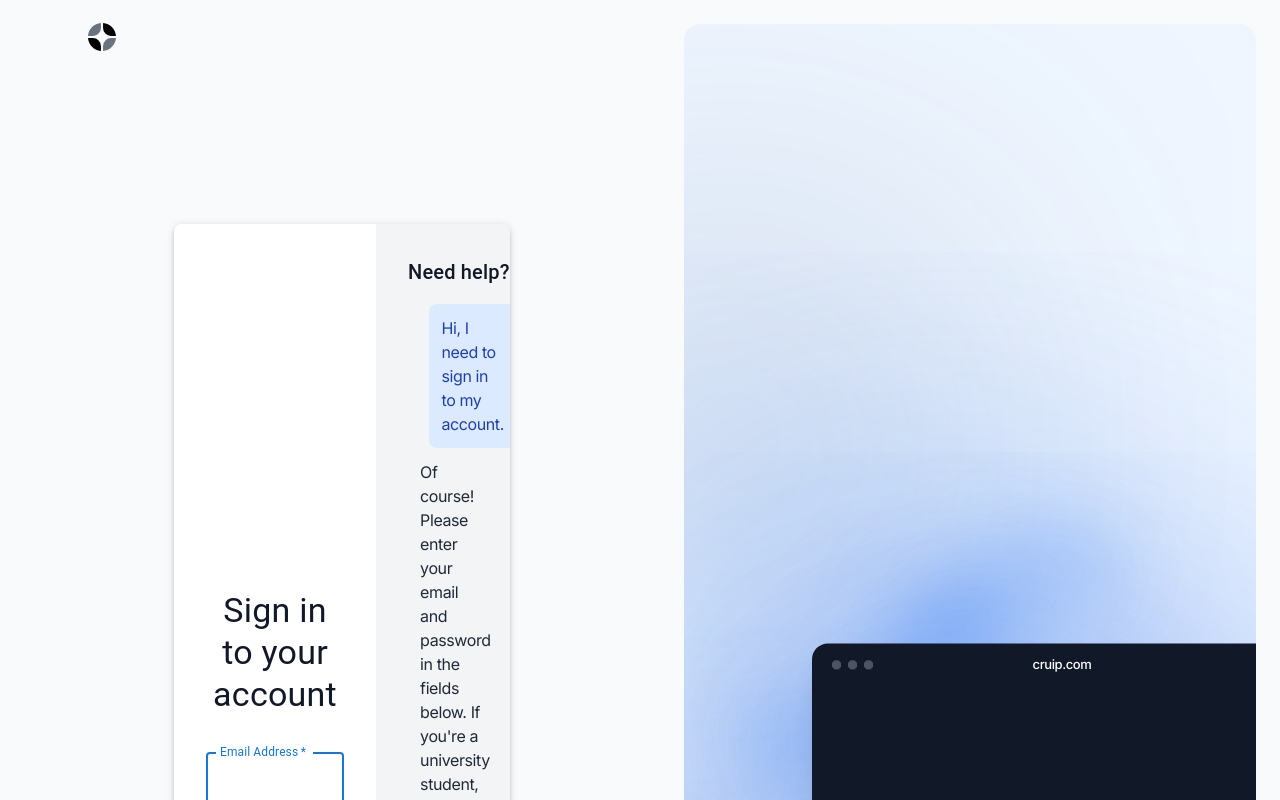
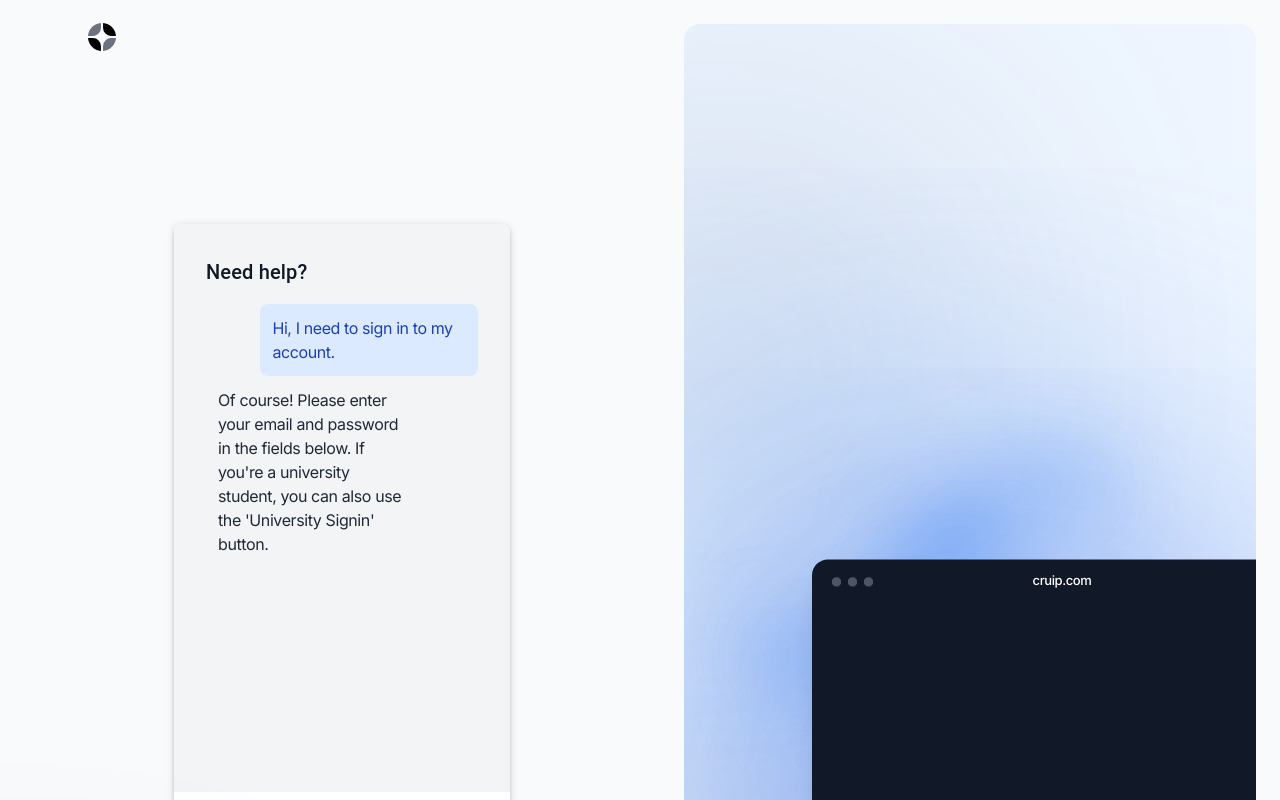
Before and after one commit to AnthonyCampos1234/Avisari, a Next.js app: page /signin in a window 1280 px wide. Shown: the top 800 px of the page. Built offline with nearby package versions, Linux system fonts and the light colour scheme.

Commit message:
more changes

```diff
--- a/app/(auth)/signin/page.tsx
+++ b/app/(auth)/signin/page.tsx
@@ -1,6 +1,6 @@
 "use client";
 
-import { useState, useRef, useEffect } from "react";
+import { useState, useEffect } from "react";
 import { signIn } from "next-auth/react";
 import { useRouter } from "next/navigation";
 import Link from "next/link";
@@ -75,8 +75,8 @@ export default function SignIn() {
         sx={{
           marginTop: 8,
           display: 'flex',
-          flexDirection: 'row',
-          alignItems: 'stretch',
+          flexDirection: 'column',
+          alignItems: 'center',
           bgcolor: 'background.paper',
           borderRadius: 2,
           boxShadow: 3,
@@ -85,7 +85,28 @@ export default function SignIn() {
       >
         <Box
           sx={{
-            flex: 1,
+            width: '100%',
+            bgcolor: '#f3f4f6',
+            p: 4,
+            display: 'flex',
+            flexDirection: 'column',
+            minHeight: '200px', // Adjust as needed
+          }}
+        >
+          <Typography variant="h6" gutterBottom sx={{ mb: 2 }}>
+            Need help?
+          </Typography>
+          <Box sx={{ flexGrow: 1, overflowY: 'auto', display: 'flex', flexDirection: 'column', justifyContent: 'flex-end' }}>
+            {chatSteps.map((step, index) => (
+              <ChatBubble key={index} type={step.type as 'user' | 'ai'} isVisible={index <= currentStep}>
+                {step.message}
+              </ChatBubble>
+            ))}
+          </Box>
+        </Box>
+        <Box
+          sx={{
+            width: '100%',
             display: 'flex',
             flexDirection: 'column',
             justifyContent: 'center',
@@ -165,26 +186,6 @@ export default function SignIn() {
             </Box>
           </Box>
         </Box>
-        <Box
-          sx={{
-            flex: 1,
-            bgcolor: '#f3f4f6',
-            p: 4,
-            display: 'flex',
-            flexDirection: 'column',
-          }}
-        >
-          <Typography variant="h6" gutterBottom sx={{ mb: 2 }}>
-            Need help?
-          </Typography>
-          <Box sx={{ flexGrow: 1, overflowY: 'auto', display: 'flex', flexDirection: 'column', justifyContent: 'flex-end' }}>
-            {chatSteps.map((step, index) => (
-              <ChatBubble key={index} type={step.type as 'user' | 'ai'} isVisible={index <= currentStep}>
-                {step.message}
-              </ChatBubble>
-            ))}
-          </Box>
-        </Box>
       </Box>
     </Container>
   );
--- a/app/(auth)/signup/page.tsx
+++ b/app/(auth)/signup/page.tsx
@@ -1,6 +1,6 @@
 "use client";
 
-import { useState, useRef, useEffect } from "react";
+import { useState, useEffect } from "react";
 import { useRouter } from "next/navigation";
 import { signIn } from "next-auth/react";
 import Link from "next/link";
@@ -90,8 +90,8 @@ export default function SignUp() {
         sx={{
           marginTop: 8,
           display: 'flex',
-          flexDirection: 'row',
-          alignItems: 'stretch',
+          flexDirection: 'column',
+          alignItems: 'center',
           bgcolor: 'background.paper',
           borderRadius: 2,
           boxShadow: 3,
@@ -100,7 +100,28 @@ export default function SignUp() {
       >
         <Box
           sx={{
-            flex: 1,
+            width: '100%',
+            bgcolor: '#f3f4f6',
+            p: 4,
+            display: 'flex',
+            flexDirection: 'column',
+            minHeight: '200px', // Adjust as needed
+          }}
+        >
+          <Typography variant="h6" gutterBottom sx={{ mb: 2 }}>
+            Need help?
+          </Typography>
+          <Box sx={{ flexGrow: 1, overflowY: 'auto', display: 'flex', flexDirection: 'column', justifyContent: 'flex-end' }}>
+            {chatSteps.map((step, index) => (
+              <ChatBubble key={index} type={step.type as 'user' | 'ai'} isVisible={index <= currentStep}>
+                {step.message}
+              </ChatBubble>
+            ))}
+          </Box>
+        </Box>
+        <Box
+          sx={{
+            width: '100%',
             display: 'flex',
             flexDirection: 'column',
             justifyContent: 'center',
@@ -220,26 +241,6 @@ export default function SignUp() {
             </Box>
           </Box>
         </Box>
-        <Box
-          sx={{
-            flex: 1,
-            bgcolor: '#f3f4f6',
-            p: 4,
-            display: 'flex',
-            flexDirection: 'column',
-          }}
-        >
-          <Typography variant="h6" gutterBottom sx={{ mb: 2 }}>
-            Need help?
-          </Typography>
-          <Box sx={{ flexGrow: 1, overflowY: 'auto', display: 'flex', flexDirection: 'column', justifyContent: 'flex-end' }}>
-            {chatSteps.map((step, index) => (
-              <ChatBubble key={index} type={step.type as 'user' | 'ai'} isVisible={index <= currentStep}>
-                {step.message}
-              </ChatBubble>
-            ))}
-          </Box>
-        </Box>
       </Box>
     </Container>
   );
```
